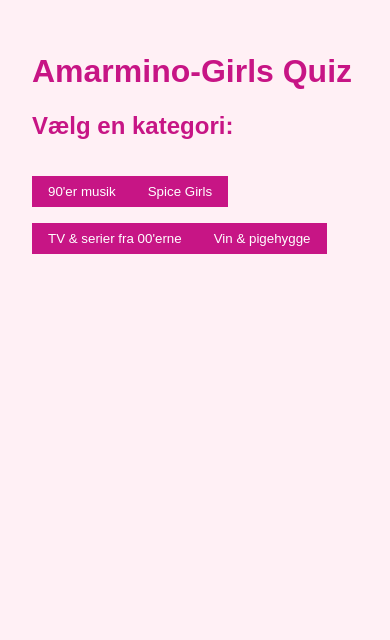
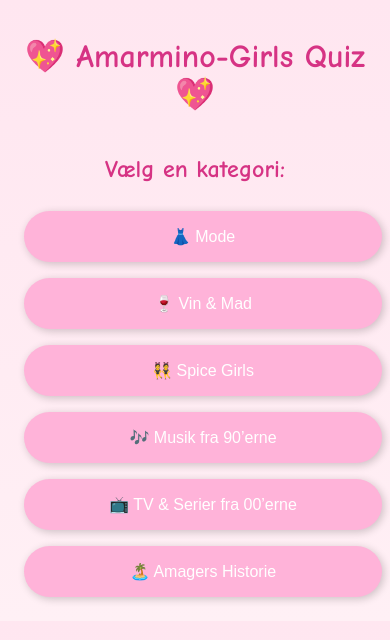
Before and after one commit to DrPhiller/amarmino-quiz-2025, a plain HTML site: page index.html in a window 390 px wide. Drawn offline with Linux system fonts and the light colour scheme.

Commit message:
Update index.html

```diff
--- a/index.html
+++ b/index.html
@@ -3,360 +3,192 @@
 <head>
   <meta charset="UTF-8" />
   <meta name="viewport" content="width=device-width, initial-scale=1.0"/>
-  <title>Amarmino-Girls Quiz</title>
+  <title>Amarmino-Girls Quiz 💅✨</title>
   <style>
     body {
-      font-family: Arial, sans-serif;
-      background-color: #fff0f5;
+      font-family: 'Comic Sans MS', cursive, sans-serif;
       margin: 0;
-      padding: 2rem;
+      background: linear-gradient(to bottom, #ffe6f0, #fff0f5);
       color: #333;
+      padding: 1rem;
+      display: flex;
+      flex-direction: column;
+      align-items: center;
     }
+
     h1, h2 {
-      color: #c71585;
+      text-align: center;
+      color: #d63384;
     }
+
+    .category-btn, .nav-btn, .submit-btn {
+      background: #ffb3d9;
+      color: #fff;
+      border: none;
+      padding: 1rem;
+      border-radius: 2rem;
+      margin: 0.5rem;
+      font-size: 1rem;
+      cursor: pointer;
+      box-shadow: 2px 2px 8px rgba(0,0,0,0.2);
+    }
+
+    .question-container, .result-screen {
+      max-width: 500px;
+      width: 100%;
+      background: #fff0f5;
+      padding: 1rem;
+      border-radius: 1rem;
+      box-shadow: 0 0 10px rgba(0,0,0,0.1);
+      margin: 1rem 0;
+    }
+
+    .answers label {
+      display: block;
+      margin: 0.5rem 0;
+    }
+
     .hidden {
       display: none;
     }
-    .question {
-      margin-bottom: 1.5rem;
-    }
-    button {
-      background-color: #c71585;
-      color: white;
-      border: none;
-      padding: 0.5rem 1rem;
-      cursor: pointer;
-      margin-top: 1rem;
-    }
-    button:hover {
-      background-color: #a3126c;
-    }
-    .answer {
-      display: block;
-      margin: 0.25rem 0;
-    }
-    .correct {
-      color: green;
-    }
-    .incorrect {
-      color: red;
+
+    @media (max-width: 600px) {
+      .category-btn {
+        width: 100%;
+      }
     }
   </style>
 </head>
 <body>
-
-  <h1>Amarmino-Girls Quiz</h1>
-
-  <div id="start-screen">
+  <h1>💖 Amarmino-Girls Quiz 💖</h1>
+  <div id="category-selection">
     <h2>Vælg en kategori:</h2>
-    <div id="category-buttons"></div>
+    <button class="category-btn" onclick="startQuiz('mode')">👗 Mode</button>
+    <button class="category-btn" onclick="startQuiz('vinmad')">🍷 Vin & Mad</button>
+    <button class="category-btn" onclick="startQuiz('spice')">👯 Spice Girls</button>
+    <button class="category-btn" onclick="startQuiz('musik')">🎶 Musik fra 90’erne</button>
+    <button class="category-btn" onclick="startQuiz('tv')">📺 TV & Serier fra 00’erne</button>
+    <button class="category-btn" onclick="startQuiz('amager')">🏝️ Amagers Historie</button>
   </div>
 
-  <div id="quiz-screen" class="hidden">
-    <h2 id="category-title"></h2>
-    <div id="questions"></div>
-    <button id="submit-quiz">Afslut quiz</button>
+  <div id="quiz-container" class="hidden">
+    <div class="question-container">
+      <h2 id="question-text"></h2>
+      <div class="answers" id="answers-container"></div>
+    </div>
+    <button class="nav-btn" onclick="prevQuestion()">⬅️ Tilbage</button>
+    <button class="nav-btn" onclick="nextQuestion()">➡️ Næste</button>
+    <button class="submit-btn hidden" onclick="submitQuiz()">🎉 Se Resultat</button>
   </div>
 
-  <div id="result-screen" class="hidden">
-    <h2>Resultat</h2>
-    <p id="score"></p>
-    <div id="answers-review"></div>
-    <button onclick="location.reload()">Start forfra</button>
-  </div>
+  <div id="result-screen" class="result-screen hidden"></div>
 
   <script>
-    const quizData = {
-      "90'er musik": [
-        {
-          question: "Hvilket år udgav Nirvana albummet 'Nevermind'?",
-          options: ["1990", "1991", "1992", "1993"],
-          answer: "1991"
-        },
-        {
-          question: "Hvilken dansk artist brød igennem med 'On Adventure' i 90’erne?",
-          options: ["Cut'N'Move", "Whigfield", "Aqua", "Me & My"],
-          answer: "Cut'N'Move"
-        },
-        {
-          question: "Hvilken sang af Whitney Houston blev et kæmpehit i 1992?",
-          options: ["I Have Nothing", "I'm Every Woman", "I Will Always Love You", "My Love Is Your Love"],
-          answer: "I Will Always Love You"
-        },
-        {
-          question: "Hvilket band stod bag sangen 'No Rain'?",
-          options: ["Blind Melon", "Radiohead", "Pearl Jam", "Oasis"],
-          answer: "Blind Melon"
-        },
-        {
-          question: "Hvem sang 'Bitch' i 1997?",
-          options: ["Fiona Apple", "Sheryl Crow", "Meredith Brooks", "Alanis Morissette"],
-          answer: "Meredith Brooks"
-        },
-        {
-          question: "Hvilket popband havde et hit med 'MMMBop'?",
-          options: ["Hanson", "Backstreet Boys", "NSYNC", "Take That"],
-          answer: "Hanson"
-        },
-        {
-          question: "Hvem sang 'Waterfalls'?",
-          options: ["SWV", "TLC", "Destiny's Child", "En Vogue"],
-          answer: "TLC"
-        },
-        {
-          question: "Hvilket band udgav 'Californication' i 1999?",
-          options: ["Green Day", "Red Hot Chili Peppers", "Foo Fighters", "Blur"],
-          answer: "Red Hot Chili Peppers"
-        },
-        {
-          question: "Hvem var kendt som frontmand i bandet Oasis?",
-          options: ["Noel Gallagher", "Liam Gallagher", "Damon Albarn", "Thom Yorke"],
-          answer: "Liam Gallagher"
-        },
-        {
-          question: "Hvad hed sangen af Britney Spears, der udkom i 1998?",
-          options: ["Stronger", "...Baby One More Time", "Toxic", "Lucky"],
-          answer: "...Baby One More Time"
-        }
+    const questions = {
+      mode: [
+        { question: "Hvilket mærke er kendt for den lille sorte kjole?", answers: ["Gucci", "Chanel", "Versace", "Prada"], correct: 1 },
+        { question: "Hvilket årti blev skinny jeans populære?", answers: ["1990'erne", "2000'erne", "2010'erne", "1980'erne"], correct: 1 },
+        // +8 spørgsmål ...
       ],
-      "Spice Girls": [
-        {
-          question: "Hvad var Mel B’s Spice-navn?",
-          options: ["Posh Spice", "Scary Spice", "Sporty Spice", "Baby Spice"],
-          answer: "Scary Spice"
-        },
-        {
-          question: "Hvilket år udgav Spice Girls deres debutalbum?",
-          options: ["1994", "1995", "1996", "1997"],
-          answer: "1996"
-        },
-        {
-          question: "Hvad hed Spice Girls' første single?",
-          options: ["Spice Up Your Life", "Wannabe", "Say You'll Be There", "2 Become 1"],
-          answer: "Wannabe"
-        },
-        {
-          question: "Hvem forlod gruppen i 1998?",
-          options: ["Geri Halliwell", "Mel B", "Emma Bunton", "Mel C"],
-          answer: "Geri Halliwell"
-        },
-        {
-          question: "Hvilket af disse er en Spice Girls-film?",
-          options: ["Spice Trip", "Girl Power", "Spice World", "Spice Tour"],
-          answer: "Spice World"
-        },
-        {
-          question: "Hvad var Victoria Beckhams navn i gruppen?",
-          options: ["Sporty Spice", "Baby Spice", "Scary Spice", "Posh Spice"],
-          answer: "Posh Spice"
-        },
-        {
-          question: "Hvilket år blev Spice Girls gendannet til en verdensturné?",
-          options: ["2006", "2007", "2008", "2009"],
-          answer: "2007"
-        },
-        {
-          question: "Hvad hedder Mel C’s solo-hit fra 2000 sammen med Bryan Adams?",
-          options: ["Never Be the Same Again", "Baby When You're Gone", "When You're Gone", "Northern Star"],
-          answer: "When You're Gone"
-        },
-        {
-          question: "Hvilken sang var IKKE en Spice Girls single?",
-          options: ["Viva Forever", "Stop", "Holler", "Love Me Like You Do"],
-          answer: "Love Me Like You Do"
-        },
-        {
-          question: "Hvor mange albums udgav gruppen sammen før de første gang gik i opløsning?",
-          options: ["1", "2", "3", "4"],
-          answer: "3"
-        }
+      vinmad: [
+        { question: "Hvilken vin passer bedst til oksekød?", answers: ["Riesling", "Chardonnay", "Cabernet Sauvignon", "Sauvignon Blanc"], correct: 2 },
+        { question: "Hvad er hovedingrediensen i risotto?", answers: ["Pasta", "Ris", "Bønner", "Kartofler"], correct: 1 },
+        // +8 spørgsmål ...
       ],
-      "TV & serier fra 00'erne": [
-        {
-          question: "Hvilken karakter i 'Friends' sagde ofte 'How you doin’?'",
-          options: ["Ross", "Joey", "Chandler", "Gunther"],
-          answer: "Joey"
-        },
-        {
-          question: "Hvad hed vampyrserien med Sarah Michelle Gellar?",
-          options: ["True Blood", "Buffy", "Charmed", "Angel"],
-          answer: "Buffy"
-        },
-        {
-          question: "Hvad hedder den fiktive by i 'Desperate Housewives'?",
-          options: ["Pleasant Street", "Mystic Falls", "Wisteria Lane", "Cherry Hill"],
-          answer: "Wisteria Lane"
-        },
-        {
-          question: "Hvilken serie gjorde Jennifer Garner kendt som hemmelig agent?",
-          options: ["Alias", "24", "Covert Affairs", "Homeland"],
-          answer: "Alias"
-        },
-        {
-          question: "Hvad hedder hovedpersonen i 'Gilmore Girls'?",
-          options: ["Rory", "Emily", "Lorelei", "Sookie"],
-          answer: "Lorelei"
-        },
-        {
-          question: "I 'Sex and the City', hvad hedder Carries største kærlighed?",
-          options: ["Steve", "Aidan", "Big", "Trey"],
-          answer: "Big"
-        },
-        {
-          question: "Hvilken krimiserie foregår i Las Vegas og blev en kæmpe succes?",
-          options: ["NCIS", "CSI", "Bones", "Criminal Minds"],
-          answer: "CSI"
-        },
-        {
-          question: "Hvem spillede hovedrollen i 'The O.C.' som Ryan?",
-          options: ["Ben McKenzie", "Adam Brody", "Chad Michael Murray", "Jared Padalecki"],
-          answer: "Ben McKenzie"
-        },
-        {
-          question: "Hvad var navnet på den talende kat i 'Sabrina the Teenage Witch'?",
-          options: ["Shadow", "Salem", "Socrates", "Simba"],
-          answer: "Salem"
-        },
-        {
-          question: "Hvad hedder tvillingesøstrene i 'Charmed'?",
-          options: ["Phoebe og Prue", "Paige og Piper", "Piper og Phoebe", "Paige og Penny"],
-          answer: "Piper og Phoebe"
-        }
+      spice: [
+        { question: "Hvad hed Scary Spice rigtigt?", answers: ["Mel C", "Mel B", "Geri", "Emma"], correct: 1 },
+        { question: "Hvilket år udgav Spice Girls 'Wannabe'?", answers: ["1994", "1996", "1999", "1992"], correct: 1 },
+        // +8 spørgsmål ...
       ],
-      "Vin & pigehygge": [
-        {
-          question: "Hvad kaldes vin lavet på Pinot Noir-druen typisk?",
-          options: ["Let og frugtig", "Tung og krydret", "Sød og muskuløs", "Sur og syrlig"],
-          answer: "Let og frugtig"
-        },
-        {
-          question: "Hvilket land er kendt for rødvinen Barolo?",
-          options: ["Frankrig", "Spanien", "Italien", "Argentina"],
-          answer: "Italien"
-        },
-        {
-          question: "Hvad drikker man ofte til en pigemiddag med tapas?",
-          options: ["Portvin", "Riesling", "Rosé", "Barolo"],
-          answer: "Rosé"
-        },
-        {
-          question: "Hvilken vin er typisk sødest: Chardonnay, Riesling, Sauvignon Blanc, eller Pinot Grigio?",
-          options: ["Riesling", "Chardonnay", "Sauvignon Blanc", "Pinot Grigio"],
-          answer: "Riesling"
-        },
-        {
-          question: "Hvad kaldes det franske vinområde kendt for Champagne?",
-          options: ["Bordeaux", "Champagne", "Bourgogne", "Alsace"],
-          answer: "Champagne"
-        },
-        {
-          question: "Hvad kalder man det, når man mødes og nyder vin og snak?",
-          options: ["Wine talk", "Girls & grapes", "Vin & veninder", "Vinsnak"],
-          answer: "Vin & veninder"
-        },
-        {
-          question: "Hvad betyder 'Brut' på en champagneflaske?",
-          options: ["Sød", "Meget tør", "Halvtør", "Frugtig"],
-          answer: "Meget tør"
-        },
-        {
-          question: "Hvad hedder drinken med prosecco og ferskenpuré?",
-          options: ["Bellini", "Mimosa", "Kir Royale", "Spritz"],
-          answer: "Bellini"
-        },
-        {
-          question: "Hvilken ost passer godt til rødvin?",
-          options: ["Feta", "Gouda", "Brie", "Roquefort"],
-          answer: "Brie"
-        },
-        {
-          question: "Hvad hedder det italienske udtryk for en hyggelig sammenkomst med vin og mad?",
-          options: ["Fiesta", "Siesta", "Aperitivo", "Taverna"],
-          answer: "Aperitivo"
-        }
+      musik: [
+        { question: "Hvem sang '...Baby One More Time'?", answers: ["Christina Aguilera", "Britney Spears", "Madonna", "Pink"], correct: 1 },
+        { question: "Hvilket boyband sang 'I Want It That Way'?", answers: ["*NSYNC", "Westlife", "Backstreet Boys", "Take That"], correct: 2 },
+        // +8 spørgsmål ...
+      ],
+      tv: [
+        { question: "Hvad hedder hovedpersonen i 'Gilmore Girls'?", answers: ["Rachel", "Lorelai", "Phoebe", "Angela"], correct: 1 },
+        { question: "Hvilken dansk serie fra 00’erne hedder 'Rejseholdet' på engelsk?", answers: ["The Killing", "The Investigation", "Unit One", "Borgen"], correct: 2 },
+        // +8 spørgsmål ...
+      ],
+      amager: [
+        { question: "Hvad hedder hovedstrøget på Amager?", answers: ["Nørrebrogade", "Vesterbrogade", "Amagerbrogade", "Østerbrogade"], correct: 2 },
+        { question: "Hvilken ø ligger syd for Amager?", answers: ["Lolland", "Saltholm", "Fyn", "Bornholm"], correct: 1 },
+        // +8 spørgsmål ...
       ]
     };
 
-    let currentCategory = "";
+    let currentCategory = '';
+    let currentIndex = 0;
     let userAnswers = [];
 
-    function showCategories() {
-      const container = document.getElementById("category-buttons");
-      for (let category in quizData) {
-        const btn = document.createElement("button");
-        btn.textContent = category;
-        btn.onclick = () => startQuiz(category);
-        container.appendChild(btn);
+    function startQuiz(category) {
+      currentCategory = category;
+      currentIndex = 0;
+      userAnswers = new Array(10).fill(null);
+      document.getElementById("category-selection").classList.add("hidden");
+      document.getElementById("quiz-container").classList.remove("hidden");
+      showQuestion();
+    }
+
+    function showQuestion() {
+      const q = questions[currentCategory][currentIndex];
+      document.getElementById("question-text").innerText = `Spørgsmål ${currentIndex + 1}: ${q.question}`;
+      const answersHTML = q.answers.map((a, i) => `
+        <label>
+          <input type="radio" name="answer" value="${i}" ${userAnswers[currentIndex] === i ? 'checked' : ''}/> ${a}
+        </label>
+      `).join('');
+      document.getElementById("answers-container").innerHTML = answersHTML;
+
+      document.querySelector('.submit-btn').classList.toggle('hidden', currentIndex !== 9);
+    }
+
+    function nextQuestion() {
+      saveAnswer();
+      if (currentIndex < 9) {
+        currentIndex++;
+        showQuestion();
       }
     }
 
-    function startQuiz(category) {
-      currentCategory = category;
-      document.getElementById("start-screen").classList.add("hidden");
-      document.getElementById("quiz-screen").classList.remove("hidden");
-      document.getElementById("category-title").textContent = category;
-
-      const questions = quizData[category];
-      const container = document.getElementById("questions");
-      container.innerHTML = "";
-
-      questions.forEach((q, index) => {
-        const div = document.createElement("div");
-        div.className = "question";
-        div.innerHTML = `<p>${index + 1}. ${q.question}</p>`;
-        q.options.forEach(opt => {
-          const id = `q${index}_${opt}`;
-          div.innerHTML += `
-            <label class="answer">
-              <input type="radio" name="q${index}" value="${opt}" id="${id}"> ${opt}
-            </label>`;
-        });
-        container.appendChild(div);
-      });
+    function prevQuestion() {
+      saveAnswer();
+      if (currentIndex > 0) {
+        currentIndex--;
+        showQuestion();
+      }
     }
 
-    document.getElementById("submit-quiz").onclick = () => {
-      const questions = quizData[currentCategory];
-      userAnswers = [];
+    function saveAnswer() {
+      const selected = document.querySelector('input[name="answer"]:checked');
+      if (selected) {
+        userAnswers[currentIndex] = parseInt(selected.value);
+      }
+    }
 
-      for (let i = 0; i < questions.length; i++) {
-        const radios = document.getElementsByName("q" + i);
-        let answered = false;
-        for (let radio of radios) {
-          if (radio.checked) {
-            userAnswers.push(radio.value);
-            answered = true;
-            break;
-          }
-        }
-        if (!answered) userAnswers.push(null);
-      }
-
-      document.getElementById("quiz-screen").classList.add("hidden");
-      document.getElementById("result-screen").classList.remove("hidden");
-
-      let correct = 0;
-      const answersDiv = document.getElementById("answers-review");
-      answersDiv.innerHTML = "";
-
-      questions.forEach((q, i) => {
-        const isCorrect = userAnswers[i] === q.answer;
-        if (isCorrect) correct++;
-        const div = document.createElement("div");
-        div.className = isCorrect ? "correct" : "incorrect";
-        div.innerHTML = `
-          <strong>${i + 1}. ${q.question}</strong><br/>
-          Dit svar: ${userAnswers[i] || "<i>Intet svar</i>"}<br/>
-          Korrekt svar: ${q.answer}<br/>
-        `;
-        answersDiv.appendChild(div);
+    function submitQuiz() {
+      saveAnswer();
+      let score = 0;
+      questions[currentCategory].forEach((q, i) => {
+        if (userAnswers[i] === q.correct) score++;
       });
 
-      document.getElementById("score").textContent = `Du fik ${correct} ud af ${questions.length} rigtige.`;
-    };
+      let resultText = "";
+      if (score <= 3) resultText = "😅 Amagerbrogades Amatør";
+      else if (score <= 6) resultText = "💁 Islands Brygge Babe";
+      else if (score <= 9) resultText = "👑 Kastrup Queen";
+      else resultText = "🎉 Ultimate Amar Diva 💅";
 
-    showCategories();
+      document.getElementById("quiz-container").classList.add("hidden");
+      const resultDiv = document.getElementById("result-screen");
+      resultDiv.classList.remove("hidden");
+      resultDiv.innerHTML = `
+        <h2>Resultat</h2>
+        <p>Du fik <strong>${score}/10</strong> rigtige!</p>
+        <h3>${resultText}</h3>
+        <button class="category-btn" onclick="location.reload()">🔁 Prøv igen</button>
+      `;
+    }
   </script>
 </body>
 </html>
```
